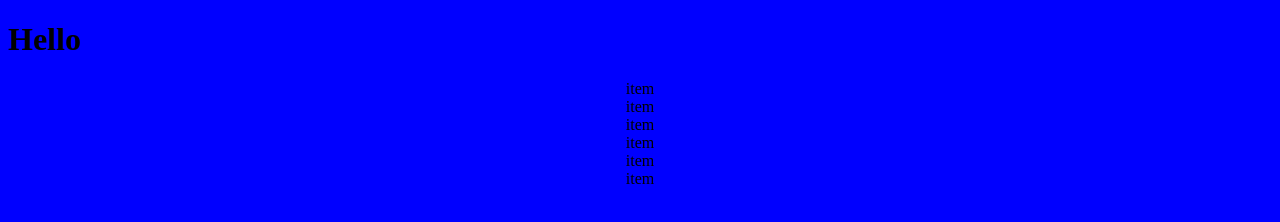
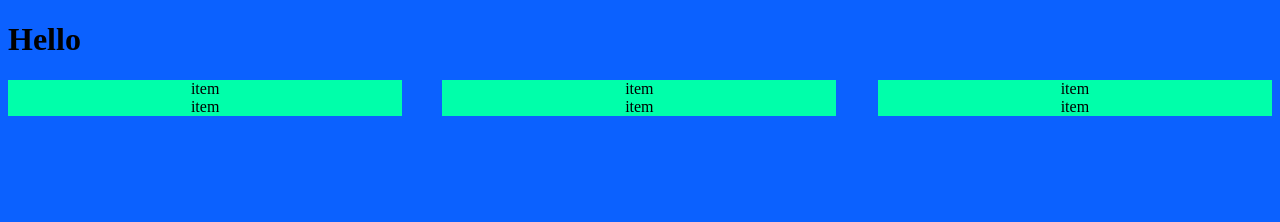
Before and after one commit to MrSunshyne/frontend-meetup-demo, a website: page index.html in a window 1280 px wide. Drawn offline with Linux system fonts and the light colour scheme.

Commit message:
lost with gutter

```diff
--- a/assets/css/main.css
+++ b/assets/css/main.css
@@ -1,27 +1 @@
-/* ==========================================================================
-                       Front-end Meetup DEMO CSS Definition
-========================================================================== */
-/*** Base ***/
-/*-----------------------------------------------*/
-/*					Dimensions           		 */
-/*-----------------------------------------------*/
-/*-----------------------------------------------*/
-/*					Grid Definition     		 */
-/*-----------------------------------------------*/
-/*** Article ***/
-body {
-  background: blue;
-}
-
-.blocks {
-  text-align: center;
-}
-
-.container {
-  lost-utility: clearfix;
-}
-
-.container .blocks {
-  lost-column: 2/6;
-  lost-column-cycle: 3;
-}
+body{background:#0b61ff}.blocks{text-align:center}.container:after,.container:before{content:'';display:table}.container:after{clear:both}.container .blocks{background:#0fa;width:calc(99.9% * 1/3 - 26.666666666666664px)}.container .blocks:nth-child(1n){float:left;margin-right:40px;clear:none}.container .blocks:last-child{margin-right:0}.container .blocks:nth-child(3n){margin-right:0;float:right}.container .blocks:nth-child(3n+1){clear:both}
```
Also changed, not shown: .src/css/compiled.css, .src/scss/components/_article.scss.
